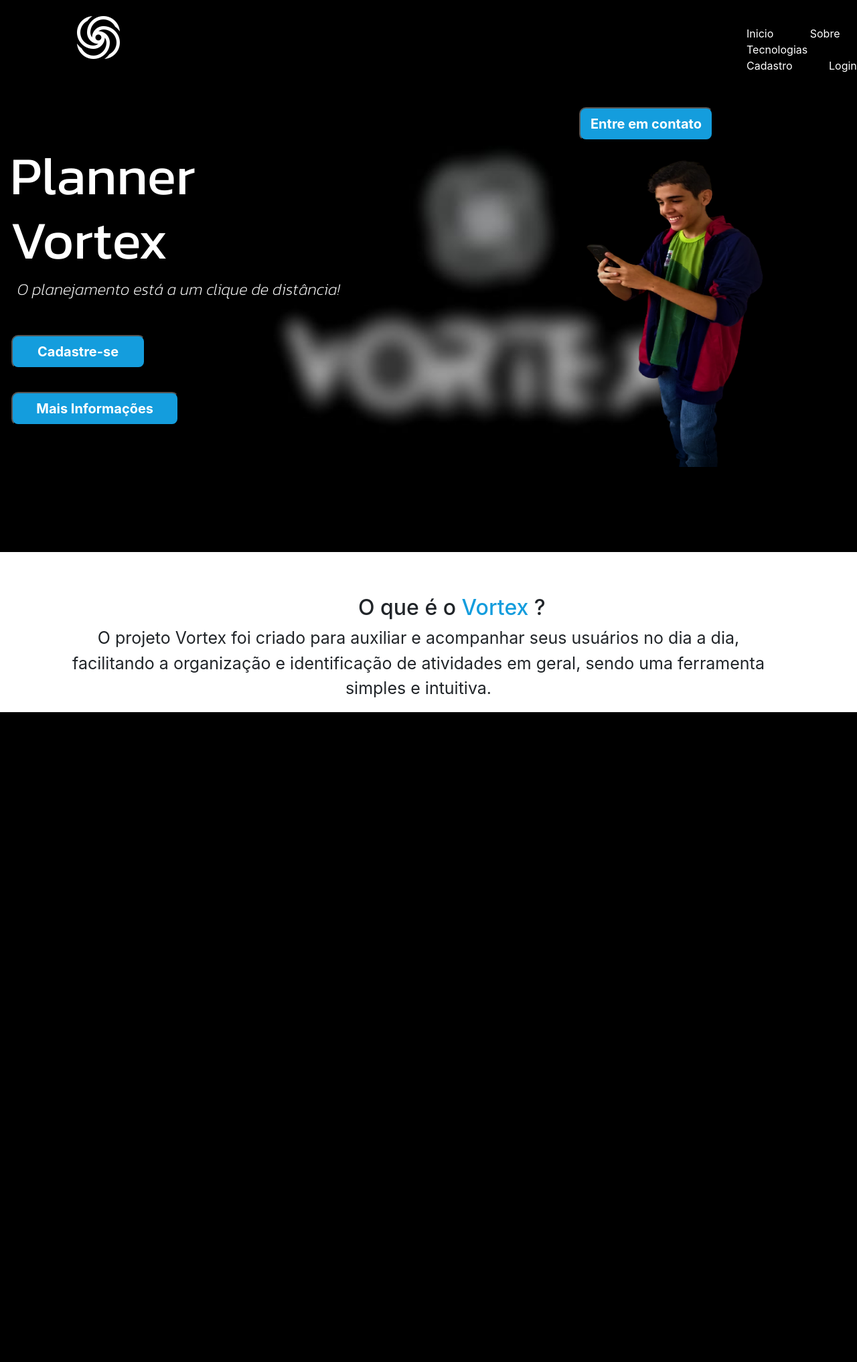
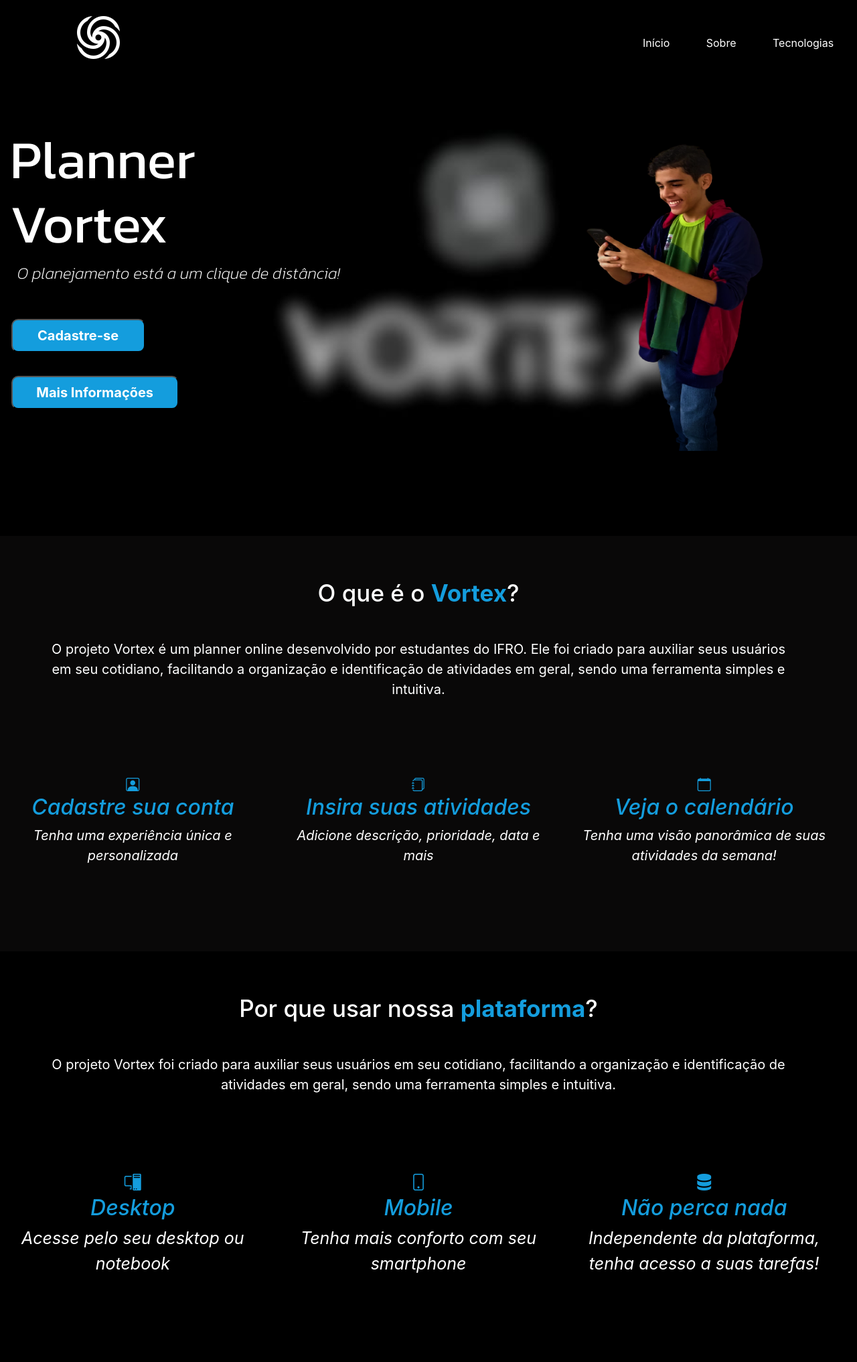
Before and after one commit to NerdAleatorio/integrador-vortex, a Flask app: page / in a window 1280 px wide. Shown: the whole page at 67% size. Before the commit the page ends 1063 px from the top, so only its background shows below. Run offline with Flask 2, Linux system fonts and the light colour scheme; some libraries are stand-ins or nearby versions.

Commit message:
Seção "sobre" e "plataforma" criadas e ajustadas.

```diff
--- a/static/style.css
+++ b/static/style.css
@@ -29,7 +29,7 @@ html, body{
 }
 
 #header .profile .info-cabecalho{
-  margin-left: 1050px;
+  margin-left: 945px;
 }
 
 #header-mobile{
@@ -106,18 +122,31 @@ section#inicio{
 }
 
 #teste{
-  margin-left: 500px;
+  margin-left: 100px;
 }
 
 .info-cabecalho a{
-  margin-left: 50px;
+  margin-right: 50px;
   color: #fff;
 }
 
 .info-cabecalho{
-  position: fixed;
   margin-top: -50px;
-  margin-left: 1000px;
+
+}
+
+#contato{
+  font-size: 20px;
+  border-radius: 10px;
+  font-weight: bold;
+  text-decoration: none;
+
+  background-color: #149DDD;
+  color: #fff;
+  cursor: pointer;
+
+  height: 50px;
+  width: 200px;
 }
 
 .info-cabecalho a:hover, .info-cabecalho .active, .info-cabecalho .active:focus, .info-cabecalho li:hover > a {
@@ -125,31 +154,50 @@ section#inicio{
   color: #149DDD;
 }
 
+*::-webkit-scrollbar{
+  width: 10px
+}
+
+*::-webkit-scrollbar-track{
+  width: 12px;
+  box-shadow: inset 0 0 .4rem #090808;
+  background-color: #fff;
+}
+
+*::-webkit-scrollbar-thumb{
+    background-color: #090808;
+}
 
 #cadastre-se{
+  height: 50px;
+  width: 200px;
+  font-size: 20px;
   font-weight: bold;
-  margin-top: 50px;
-  margin-left: -250px;
+  border-radius: 10px;
+
   text-decoration: none;
   background-color: #149DDD;
   color: #fff;
-  font-size: 20px;
-  border-radius: 10px;
-  height: 50px;
-  width: 200px;
+  cursor: pointer;
+
+  margin-top: 50px;
+  margin-left: -250px;
 }
 
 #informacoes{
+  height: 50px;
+  width: 250px;
   font-weight: bold;
-  margin-top: 35px;
-  margin-left: -250px;
+  font-size: 20px;
+  border-radius: 10px;
+
   text-decoration: none;
   background-color: #149DDD;
   color: #fff;
-  font-size: 20px;
-  border-radius: 10px;
-  height: 50px;
-  width: 250px;
+  cursor: pointer;
+
+  margin-top: 35px;
+  margin-left: -250px;
 }
 
 #title{
@@ -161,14 +209,6 @@ section#inicio{
   font-size: 1.5rem;
   font-style: italic;
   font-family: 'Kanit', Arial;
-}
-
-#vortex{
-  margin-left: 450px;
-}
-
-#sobre{
-  font-size: 25px;
 }
 
 #carinha{
@@ -196,19 +241,108 @@ section#inicio{
     width: 120px;
     border-radius: 50%;
 }
+  i.menu-mobile{
+    margin: 0 0 0;
+    display: flex;
+  }
+  section#inicio{
+    margin-right: 0;
+}
+  #main{
+    margin-top: 0;
+    margin-right: 0;
+  }
   #header{
     top: -500px;
     left: -300px;
   }
   #header-mobile{
-    left: -10px;
+    left: -300px;
     z-index: 9997;
   }
   #logo-mobile{
-    margin-left: 100px;
+    margin-left: 0;
+  }
+  #informacoes{
+    margin-left: 0;
+  }
+  #cadastre-se{
+    margin-left: 0;
   }
 }
 
-#objetivo{
+#vortex{
+  color: #fff;
+  font-size: 35px;
   text-align: center;
 }
+
+#sobre{
+  background: #090808;
+  font-size: 20px;
+}
+
+#objetivo{
+  color: #fff;
+  text-align: center;
+  margin-top: 3rem;
+}
+
+#icons-sobre{
+  width: 100%;
+  height: 100%;
+
+  color: #149DDD;
+
+  margin-top: 6rem;
+  margin-bottom: 7rem;
+  text-align: center;
+}
+
+#icon-sobre{
+  width: 100%;
+  height: 100%;
+}
+
+#plataforma{
+  background: #000000;
+  font-size: 25px;
+}
+
+#title-plataform{
+  color: #fff;
+  font-size: 35px;
+  text-align: center;
+}
+
+#porque-usar{
+  color: #fff;
+  text-align: center;
+  margin-top: 3rem;
+  font-size: 20px;
+}
+
+#icons-plataforma{
+  width: 100%;
+  height: 100%;
+
+  color: #149DDD;
+
+  margin-top: 6rem;
+  margin-bottom: 7rem;
+  text-align: center;
+}
+
+#icon-plataforma{
+  width: 100%;
+  height: 100%;
+}
+
+#titulo-icon{
+  text-decoration: none;
+  text-style: none;
+}
+
+#legenda-icon{
+  color: #fff;
+}
--- a/templates/index.html
+++ b/templates/index.html
@@ -17,13 +17,13 @@
     <aside id="header">
       <section class="profile">
         <img id="logo" class="mt-4" src="/static/img/vortex.png" alt="fundo"/>
-        <div class="info-cabecalho justify-content-center">
-              <a class="item-menu" href="#inicio">Inicio</a>
+        <div class="info-cabecalho">
+              <a class="item-menu" href="#inicio">Início</a>
               <a class="item-menu" href="#sobre">Sobre</a>
               <a class="item-menu" href="#tecnologias">Tecnologias</a>
               <a class="item-menu" href="#cadastro">Cadastro</a>
               <a class="item-menu" href="#login">Login</a>
-              <a class="item-menu" href="https://wipsites.com.br"><button id="cadastre-se">Entre em contato</button></a>
+              <a class="item-menu" href="https://wipsites.com.br"><button id="contato">Entre em contato</button></a>
         </div>
       </section>
     </aside>
@@ -42,7 +42,6 @@
               <li class="nav-item"><a class="nav-link" href="#cadastro"><i class="bi bi-file-earmark"></i>Cadastro</a></li>
 
               <li class="nav-item"><a class="nav-link" href="#login"><i class="bi bi-file-code"></i>Login</a></li>
-
       </nav>
     </aside>
   </section>
@@ -61,14 +60,58 @@
                   </div>
         </section>
 
-        <section id="sobre" class="container mt-5">
+        <section id="sobre" class="row m-0 p-0">
                   <div class="row w-100">
                       <div class="col-md-12">
-                          <h2 id="vortex" class="pt-3">O que é o <span id="cor_azul">Vortex</span> ?</h2>
-                          <p id="objetivo">O projeto Vortex foi criado para auxiliar e acompanhar seus usuários no dia a dia,
+                          <h2 id="vortex" class="pt-3 mt-5 mb-5">O que é o <strong><span id="cor_azul">Vortex</span></strong>?</h2>
+                          <p id="objetivo" class="container">O projeto Vortex é um planner online desenvolvido por estudantes do IFRO. Ele foi criado para auxiliar seus usuários em seu cotidiano,
                             facilitando a organização e identificação de atividades em geral, sendo uma ferramenta simples e intuitiva.</p>
                       </div>
                   </div>
+                  <div id="icons-sobre" class="row mt-6">
+                      <i id="icon-sobre" class="bi bi-person-square col">
+                        <h2 id="titulo-icon">Cadastre sua conta</h2>
+                        <p id="legenda-icon">Tenha uma experiência única e personalizada</p>
+                      </i>
+
+                      <i id="icon-sobre" class="bi bi-journals col">
+                        <h2 id="titulo-icon">Insira suas atividades</h2>
+                        <p id="legenda-icon">Adicione descrição, prioridade, data e mais</p>
+                      </i>
+
+                      <i id="icon-sobre" class="bi bi-calendar col">
+                        <h2 id="titulo-icon">Veja o calendário</h2>
+                        <p id="legenda-icon">Tenha uma visão panorâmica de suas atividades da semana!</p>
+                      </i>
+                  </div>
         </section>
+
+        <section id="plataforma" class="row m-0 p-0">
+                <div class="row w-100">
+                  <div class="col-md-12">
+                          <h2 id="title-plataform" class="pt-3 mt-5 mb-5">Por que usar nossa <strong><span id="cor_azul">plataforma</span></strong>?</h2>
+                          <p id="porque-usar" class="container">O projeto Vortex foi criado para auxiliar seus usuários em seu cotidiano,
+                            facilitando a organização e identificação de atividades em geral, sendo uma ferramenta simples e intuitiva.</p>
+                      </div>
+                </div>
+
+                    <div id="icons-plataforma" class="row mt-6">
+                      <i id="icon-plataforma" class="bi bi-pc-display col">
+                        <h2 id="titulo-icon">Desktop</h2>
+                        <p id="legenda-icon">Acesse pelo seu desktop ou notebook</p>
+                      </i>
+
+                      <i id="icon-plataforma" class="bi bi-phone col">
+                        <h2 id="titulo-icon">Mobile</h2>
+                        <p id="legenda-icon">Tenha mais conforto com seu smartphone</p>
+                      </i>
+
+                      <i id="icon-plataforma" class="bi bi-server col">
+                        <h2 id="titulo-icon">Não perca nada</h2>
+                        <p id="legenda-icon">Independente da plataforma, tenha acesso a suas tarefas!</p>
+                      </i>
+                    </div>
+        </section>
+
     </main>
 </body>
```
Also changed, not shown: other parts of static/style.css (+24 -3 lines), static/script.js (+21 -0 lines).
